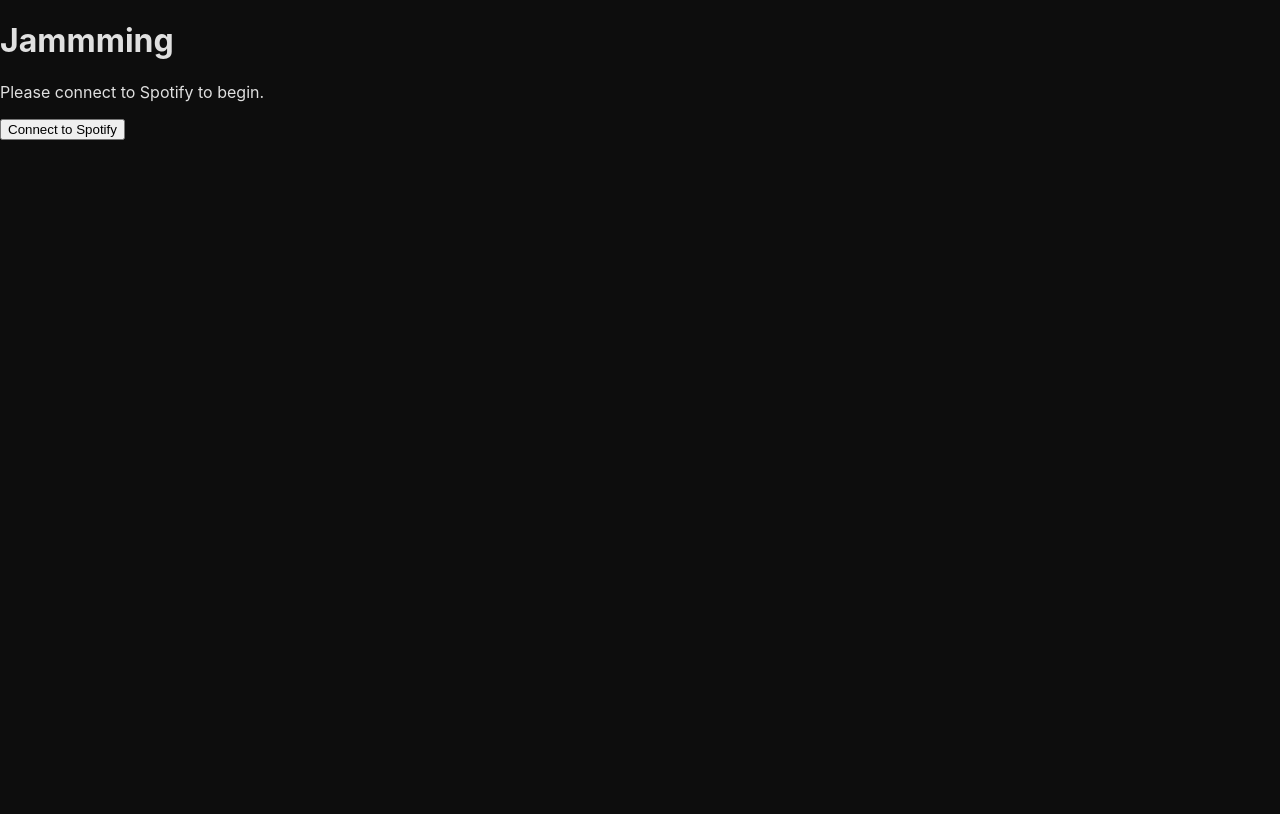
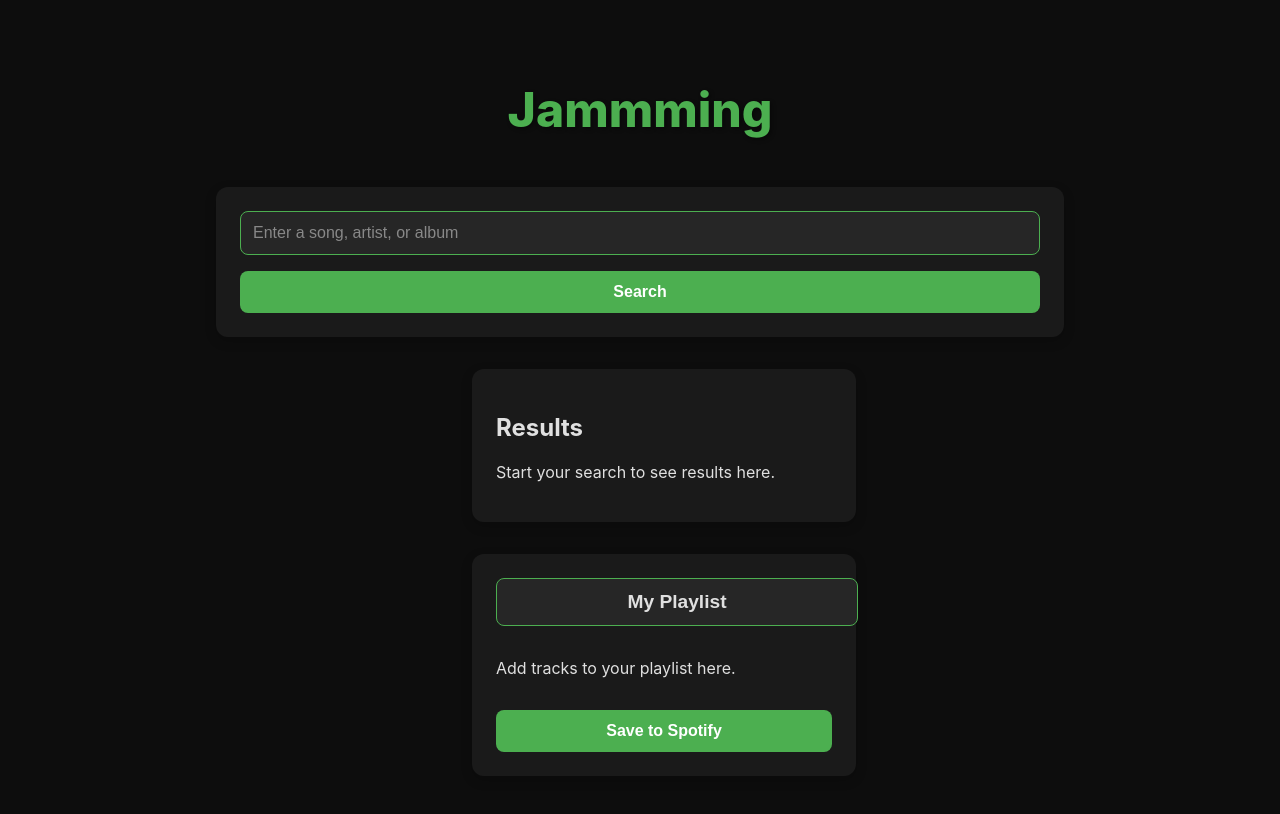
Before and after one commit to Jacinto488/Jammming_Project, a React (Create React App) app: page / in a window 1280 px wide. Shown: the top 814 px of the page. Built offline with nearby package versions, Linux system fonts and the light colour scheme.

Commit message:
take away the Tailwind CSS and rely on styles.css

```diff
--- a/src/components/App.jsx
+++ b/src/components/App.jsx
@@ -89,37 +89,18 @@
   };
 
   return (
-    <div className="min-h-screen bg-gray-900 text-gray-100 font-inter p-4 flex flex-col items-center">
-      <header className="w-full text-center py-8">
-        <h1 className="text-6xl font-extrabold text-green-400 drop-shadow-md">Jammming</h1>
+     <div className="App">
+      {/* Header section */}
+      <header className="App-header">
+        <h1>Jammming</h1>
       </header>
 
-      {/* Show a loading state while checking authentication */}
-      {isLoading ? (
-        <div className="flex flex-col items-center justify-center h-96">
-          <p className="text-lg text-gray-400">Loading...</p>
-        </div>
-      ) : (
-        <>
-          {/* Display the main content if authenticated */}
-          {!isAuthenticated ? (
-            <div className="flex flex-col items-center justify-center h-96">
-              <p className="text-lg mb-4 text-center">Please connect to Spotify to begin.</p>
-              <button
-                className="p-3 rounded-lg bg-green-500 text-white font-bold hover:bg-green-600 transition-colors shadow-md"
-                onClick={() => Spotify.authenticate()}
-              >
-                Connect to Spotify
-              </button>
-            </div>
-          ) : (
-            <>
       {/* Search Bar component */}
-              <div className="w-full max-w-4xl p-4 bg-gray-800 rounded-xl shadow-lg mb-8">
-                <div className="flex flex-col sm:flex-row items-center gap-4">
+      <div className="App-search">
+        <div className="Search-bar">
           <input
             type="text"
-                    className="flex-grow p-3 rounded-lg border-2 border-green-500 bg-gray-700 text-white placeholder-gray-400 focus:outline-none focus:ring-2 focus:ring-green-400 transition-colors"
+            className="App-search-input"
             placeholder="Enter a song, artist, or album"
             value={searchTerm}
             onChange={(e) => setSearchTerm(e.target.value)}
@@ -130,7 +111,7 @@
             }}
           />
           <button
-                    className="w-full sm:w-auto p-3 rounded-lg bg-green-500 text-white font-bold hover:bg-green-600 transition-colors shadow-md"
+            className="App-search-button"
             onClick={handleSearch}
           >
             Search
@@ -139,20 +120,20 @@
       </div>
 
       {/* Main content area: Search Results and Playlist */}
-              <div className="flex flex-col md:flex-row w-full max-w-6xl gap-8">
+      <div className="App-content">
         {/* Search Results component */}
-                <div className="flex-1 bg-gray-800 rounded-xl p-6 shadow-lg">
-                  <h2 className="text-3xl font-bold mb-4 text-center text-green-400">Results</h2>
-                  <div className="space-y-4">
+        <div className="App-search">
+          <h2>Results</h2>
+          <div className="Track-list">
             {searchResults.length > 0 ? (
               searchResults.map(track => (
-                        <div key={track.id} className="flex justify-between items-center p-4 bg-gray-700 rounded-lg shadow-inner transition-transform transform hover:scale-105">
-                          <div className="flex-1">
-                            <h3 className="text-lg font-semibold text-white">{track.name}</h3>
-                            <p className="text-sm text-gray-400">{track.artist} | {track.album}</p>
+                <div key={track.id} className="Track">
+                  <div className="Track-information">
+                    <h3 className="Track-name">{track.name}</h3>
+                    <p className="Track-artist">{track.artist} | <span className="Track-album">{track.album}</span></p>
                   </div>
                   <button
-                            className="p-2 rounded-full bg-green-500 text-white font-bold hover:bg-green-600 transition-colors"
+                    className="Track-action-button"
                     onClick={() => addTrack(track)}
                   >
                     +
@@ -160,30 +141,30 @@
                 </div>
               ))
             ) : (
-                      <p className="text-center text-gray-400 mt-8">Start your search to see results here.</p>
+              <p>Start your search to see results here.</p>
             )}
           </div>
         </div>
 
         {/* Playlist component */}
-                <div className="flex-1 bg-gray-800 rounded-xl p-6 shadow-lg">
-                  <div className="flex flex-col items-center">
+        <div className="App-playlist">
+          <div className="Playlist-container">
             <input
               type="text"
-                      className="w-full p-3 mb-4 rounded-lg border-2 border-green-500 bg-gray-700 text-white placeholder-gray-400 text-center font-bold focus:outline-none focus:ring-2 focus:ring-green-400 transition-colors"
+              className="Playlist-name-input"
               value={playlistName}
               onChange={(e) => setPlaylistName(e.target.value)}
             />
-                    <div className="w-full space-y-4 mb-4">
+            <div className="Track-list">
               {playlist.length > 0 ? (
                 playlist.map(track => (
-                          <div key={track.id} className="flex justify-between items-center p-4 bg-gray-700 rounded-lg shadow-inner transition-transform transform hover:scale-105">
-                            <div className="flex-1">
-                              <h3 className="text-lg font-semibold text-white">{track.name}</h3>
-                              <p className="text-sm text-gray-400">{track.artist} | {track.album}</p>
+                  <div key={track.id} className="Track">
+                    <div className="Track-information">
+                      <h3 className="Track-name">{track.name}</h3>
+                      <p className="Track-artist">{track.artist} | <span className="Track-album">{track.album}</span></p>
                     </div>
                     <button
-                              className="p-2 rounded-full bg-red-500 text-white font-bold hover:bg-red-600 transition-colors"
+                      className="Track-action-button-remove"
                       onClick={() => removeTrack(track)}
                     >
                       -
@@ -191,23 +172,18 @@
                   </div>
                 ))
               ) : (
-                        <p className="text-center text-gray-400 mt-8">Add tracks to your playlist here.</p>
+                <p>Add tracks to your playlist here.</p>
               )}
             </div>
             <button
-                      className="w-full p-3 rounded-lg bg-green-500 text-white font-bold hover:bg-green-600 transition-colors shadow-md disabled:bg-green-800"
+              className="App-save-button"
               onClick={savePlaylist}
-                      disabled={isSaving}
             >
-                      {isSaving ? 'Saving...' : 'Save to Spotify'}
+              Save to Spotify
             </button>
           </div>
         </div>
       </div>
-            </>
-          )}
-        </>
-      )}
     </div>
   );
 };
```
Also changed, not shown: 7 other files (tests, documents, lock files or other folders). Lines whose indentation alone changed are shown as unchanged.
